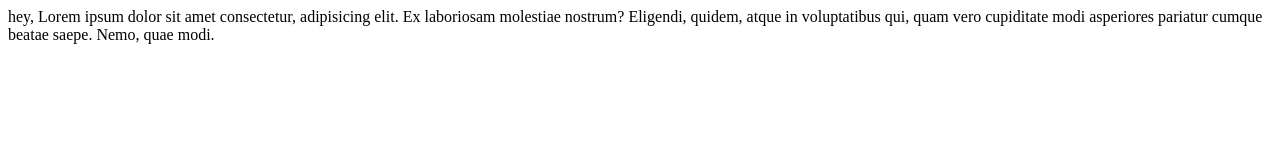
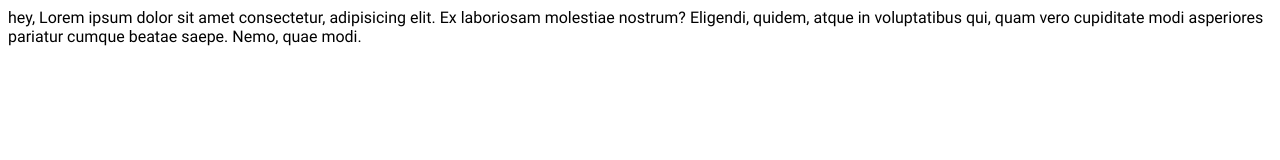
Before and after one commit to cignoBianco/empathy-layout, a plain HTML site: page index.html in a window 1280 px wide. Drawn offline with Linux system fonts and the light colour scheme.

Commit message:
css: add font Roboto

```diff
--- a/style.css
+++ b/style.css
@@ -8,3 +8,24 @@
     --peach-color: #FFD394;
     --wine-color: #592141;
   }
+
+@font-face {
+    font-family: Roboto;
+    src:
+        url(./assets/fonts/Roboto/Roboto-Regular.ttf),
+        url(./assets/fonts/Roboto/Roboto-Medium.ttf),
+        url(./assets/fonts/Roboto/Roboto-MediumItalic.ttf),
+        url(./assets/fonts/Roboto/Roboto-Thin.ttf),
+        url(./assets/fonts/Roboto/Roboto-ThinItalic.ttf),
+        url(./assets/fonts/Roboto/Roboto-Light.ttf),
+        url(./assets/fonts/Roboto/Roboto-LightItalic.ttf),
+        url(./assets/fonts/Roboto/Roboto-Italic.ttf),
+        url(./assets/fonts/Roboto/Roboto-Bold.ttf),
+        url(./assets/fonts/Roboto/Roboto-BoldItalic.ttf),
+        url(./assets/fonts/Roboto/Roboto-Black.ttf),
+        url(./assets/fonts/Roboto/Roboto-BlackItalic.ttf);
+}
+
+* {
+    font-family: Roboto, system-ui, -apple-system, BlinkMacSystemFont, 'Segoe UI', Roboto, Oxygen, Ubuntu, Cantarell, 'Open Sans', 'Helvetica Neue', sans-serif;
+}
```
Also changed, not shown: assets/fonts/Roboto/Roboto-Black.ttf (added), assets/fonts/Roboto/Roboto-BlackItalic.ttf (added), assets/fonts/Roboto/Roboto-Bold.ttf (added), assets/fonts/Roboto/Roboto-BoldItalic.ttf (added), assets/fonts/Roboto/Roboto-Italic.ttf (added), assets/fonts/Roboto/Roboto-Light.ttf (added), assets/fonts/Roboto/Roboto-LightItalic.ttf (added), assets/fonts/Roboto/Roboto-Medium.ttf (added), assets/fonts/Roboto/Roboto-MediumItalic.ttf (added), assets/fonts/Roboto/Roboto-Regular.ttf (added), assets/fonts/Roboto/Roboto-Thin.ttf (added), assets/fonts/Roboto/Roboto-ThinItalic.ttf (added).
